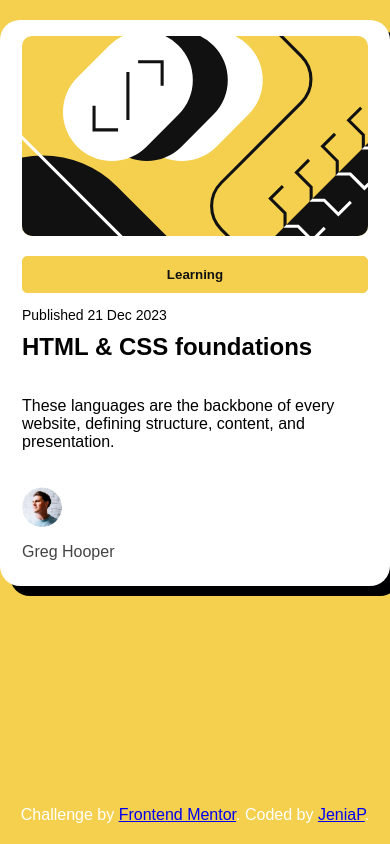
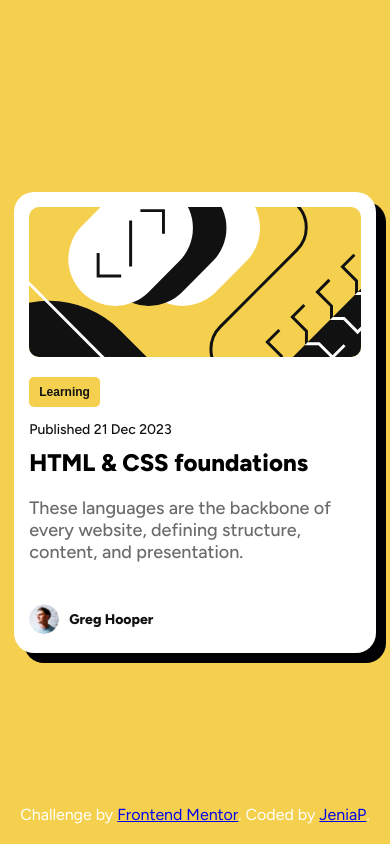
Before and after one commit to JeniaPetrenko/preview-card, a plain HTML site: page index.html in a window 390 px wide. Drawn offline with Linux system fonts and the light colour scheme.

Commit message:
mobile style

```diff
--- a/index.html
+++ b/index.html
@@ -7,6 +7,9 @@
   <link rel="icon" type="image/png" sizes="32x32" href="./assets/images/favicon-32x32.png">
 
   <title>Frontend Mentor | Blog preview card</title>
+  <link rel="preconnect" href="https://fonts.googleapis.com">
+  <link rel="preconnect" href="https://fonts.gstatic.com" crossorigin>
+  <link href="https://fonts.googleapis.com/css2?family=Figtree:ital,wght@0,300..900;1,300..900&family=Outfit:wght@100..900&display=swap" rel="stylesheet">
 
   <link rel="stylesheet" href="./styles.css">
 
@@ -15,12 +18,16 @@
 <body>
   <div class="card-container">
     <img class="card" src="./assets/images/illustration-article.svg" alt="Blog Image">
+    <div class="content">
       <button class="blog-btn">Learning</button>
       <p>Published 21 Dec 2023</p>
       <h2>HTML & CSS foundations</h2>
       <p class="card-text">These languages are the backbone of every website, defining structure, content, and presentation.</p>
+      <div class="author-info">
         <img class="avatar" src="./assets/images/image-avatar.webp" alt="Avatar Image">
         <p class="author-name">Greg Hooper</p>
+      </div>
+    </div>
   </div>
   <footer>
     <div class="attribution">
--- a/styles.css
+++ b/styles.css
@@ -1,8 +1,15 @@
 body{
+    font-family: "Figtree", sans-serif;
     background-color: hsl(47, 88%, 63%);
-    font-family: Arial, sans-serif;
     margin: 0;
     padding: 0;
+    display: flex;
+    flex-direction: column;
+    justify-content: center;
+    align-items: center;
+    height: 100vh;
+
+
 }
 
 .card-container{
@@ -29,24 +36,37 @@ img.card{
 
 
 button{
+    display: flex;
+    justify-content: center;
+    align-items: center;
+    width: 100px;
+    height: 30px;
     padding: 10px 20px;
     background-color: hsl(47, 88%, 63%);
     color: hsl(0, 0%, 7%);
-    font-weight: bold;
-    border: 1px solid hsl(47, 88%, 63%);
+    font-weight: 800;
+    font-size: 14px;
+    border: none;
     border-radius: 5px;
     cursor: pointer;
+
 }
 
 .card-container p:first-of-type{
     font-size: 14px;
-    color: black;
+    color: hsl(0, 0%, 7%);
     margin-bottom: 10px;
 }
 h2{
     margin: 0;
     padding: 0;
     margin-bottom: 20px;
+    font-weight: 800;
+}
+p{
+    font-size: 18px;
+    color: hsl(0, 0%, 42%);
+    font-weight: 500;
 }
 
 img.avatar{
@@ -58,9 +78,20 @@ img.avatar{
 
 .author-name{
     font-size: 16px;
+    font-weight: 800;
     color: #444;
-    margin-bottom: 10px;
+    margin-top: 30px;
 }
+
+.author-info{
+    display: flex;
+    align-items: center;
+    gap: 10px;
+    font-size: 14px;
+    color: #666;
+
+}
+
 
 footer{
     position: fixed;
@@ -70,3 +101,35 @@ footer{
     margin-top: 20px;
     color: white;
 }
+
+@media (max-width: 480px) {  /* Робимо мобільний адаптив трохи ширшим */
+    .card-container {
+        width: 85%; /* Щоб не займало всю ширину */
+        max-width: 350px;
+        padding: 15px;
+        margin: 40px auto; /* Центруємо */
+    }
+
+    img.card {
+        height: 150px;
+    }
+
+    img.avatar {
+        width: 30px;
+        height: 30px;
+    }
+
+    .author-name {
+        font-size: 14px;
+    }
+
+    .author-info {
+        font-size: 12px;
+    }
+
+    button {
+        width: auto;
+        padding: 5px 10px;
+        font-size: 12px;
+    }
+}
```
Lines whose indentation alone changed are shown as unchanged.
